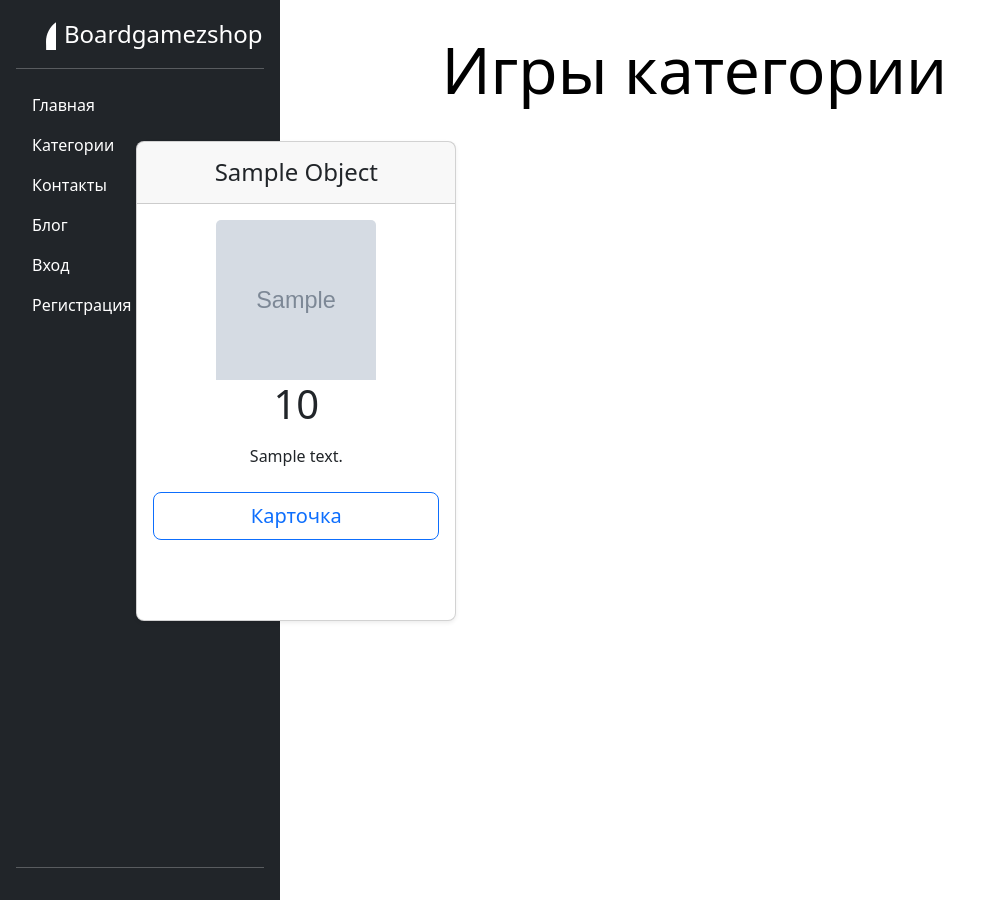
After one commit to Volkovqa/boardgamezshop, a Django app: template catalog/templates/catalog/category_product_list.html in a window 1280 px wide. The commit adds this page. Shown: the whole page, without its empty margins (0-989 px from the left). Run offline with Django 4.2, Linux system fonts and the light colour scheme; the template is opened without the code that fills it: most values are stand-ins (such as "Sample title", 1, 10 or a date in 2020); grey boxes marked "Sample" are stand-in pictures.

```diff
--- /dev/null
+++ b/catalog/templates/catalog/category_product_list.html
@@ -0,0 +1,38 @@
+{% extends 'catalog/base.html' %}
+{% load tags_lib %}
+{% block content %}
+<title>Игры категории</title>
+<header>
+    <div class="pricing-header p-3 pb-md-4 mx-auto text-center">
+        <h1 class="display-3 fw-normal text-body-emphasis">Игры категории</h1>
+    </div>
+</header>
+<div class="row row-cols-9 row-cols-md-3 text-center">
+    {% for object in object_list %}
+    <div class="col">
+        <div class="card mb-3 rounded-3 shadow-sm" style="width: 20rem; height: 30rem">
+            <div class="card-header py-3">
+                <h4 class="my-0 fw-normal">{{ object.name|title }}</h4>
+            </div>
+            <div class="card-body">
+                <img src="{{ object.image|mediapath }}"
+                     class="card-img-top" style="width: 10rem; height: 10rem">
+                <h1 class="card-title pricing-card-title">{{ object.price }}</h1>
+                <ul class="list-unstyled mt-3 mb-4">
+                    <li>{{ object.description|slice:100 }}</li>
+                </ul>
+                <a href="{% url 'catalog:product_detail' object.pk%}" type="button"
+                   class="w-100 btn btn-lg btn-outline-primary">Карточка</a>
+            </div>
+            {% for version_item in object.version_set.all %}
+            {% if version_item.is_actual %}
+            <div class="card-footer">
+                <p>Актуальная версия: {{ version_item.name }} - номер {{ version_item.version_number }} </p>
+            </div>
+            {% endif %}
+            {% endfor %}
+        </div>
+    </div>
+    {% endfor %}
+</div>
+{% endblock %}
--- a/catalog/templates/catalog/includes/inc_sidebar.html
+++ b/catalog/templates/catalog/includes/inc_sidebar.html
@@ -10,6 +10,11 @@
         <li class="nav-item">
             <a href="/" class="nav-link text-white">
                 Главная
+            </a>
+        </li>
+                <li class="nav-item">
+            <a href="/category_list" class="nav-link text-white">
+                Категории
             </a>
         </li>
         <li class="nav-item">
--- a/catalog/urls.py
+++ b/catalog/urls.py
@@ -12,4 +12,6 @@ urlpatterns = [
     path('create_product', ProductCreateView.as_view(), name='product_create'),
     path('delete/<int:pk>/', ProductDeleteView.as_view(), name='product_delete'),
     path('edit/<int:pk>/', ProductUpdateView.as_view(), name='product_edit'),
+    path('category_list/', CategoryListView.as_view(), name='category_list'),
+    path('<int:pk>/products/', CategoryProductListView.as_view(), name='category_products'),
 ]
```
Also changed, not shown: catalog/services.py (added, +16 -0 lines), catalog/templates/catalog/category_list.html (added, +28 -0 lines), catalog/views.py (+28 -3 lines).
